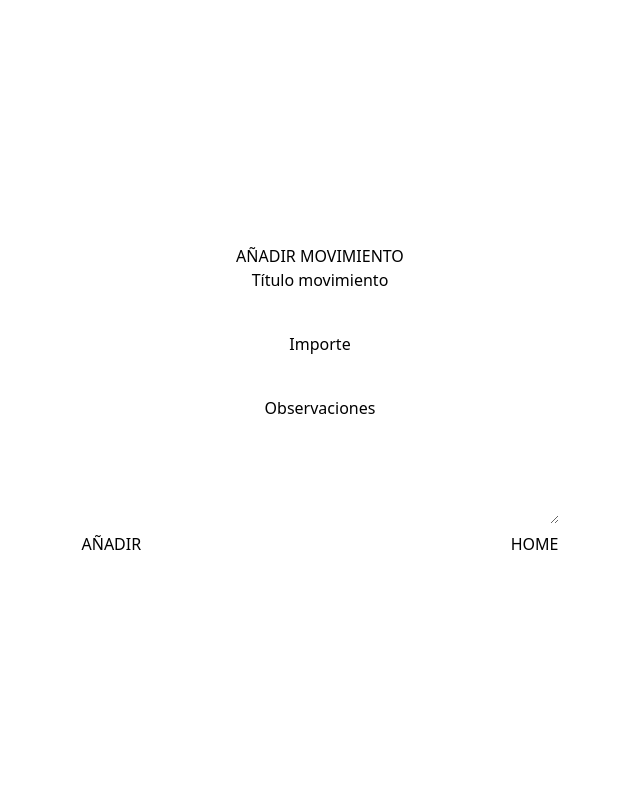
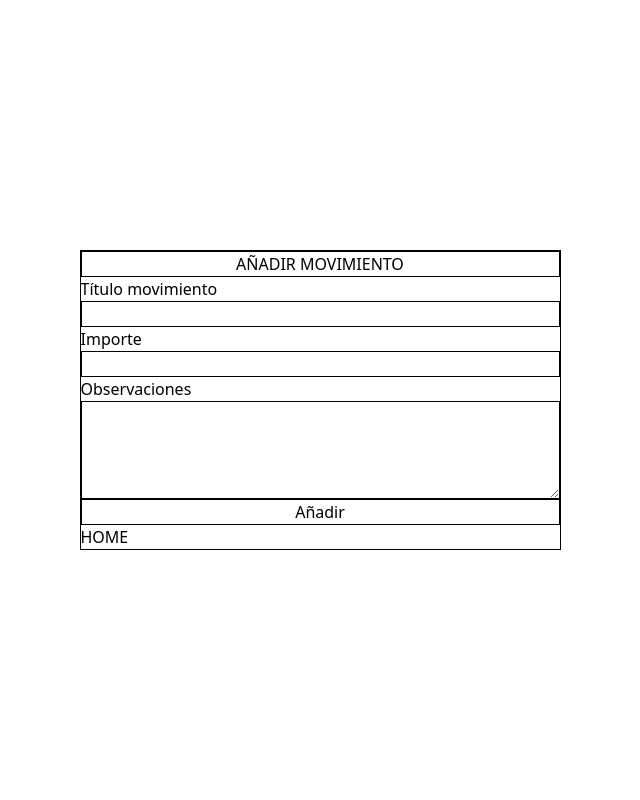
Before and after one commit to jvivas95/movimientos-dinero, a PHP site: the page made by app/views/añadirMovimiento.php in a window 1280 px wide. Shown: the whole page, without its empty margins (320-960 px from the left). Run offline with PHP 8.4, Linux system fonts and the light colour scheme.

Commit message:
Revert "Merge branch 'AnadirMovimiento'"
This reverts commit 4a4f892ea1695f206db41ca1aaabb9169807242e, reversing
changes made to d3fa3f5c4dc6320b063f6831dd164c51df7eeb77.

```diff
--- a/app/views/añadirMovimiento.php
+++ b/app/views/añadirMovimiento.php
@@ -10,25 +10,23 @@
     <link rel="stylesheet" href="<?php echo BASE_URL;?>/public/assets/css/style.css">
     <title>Añadir movimiento</title>
 </head>
-<body class="flex flex-col items-center justify-center h-screen bg-purple-900 text-white">
+<body class="flex flex-col items-center justify-center h-screen">
     <!--< ?php include_once (__DIR__ . '/layouts/sidebar.php') ?>-->
-    <h1 class="text-center  text-5xl pb-8">AÑADIR MOVIMIENTO</h1>
-    <main class="">
+    <main class="border border-solid">
         <div class="w-auto">
+        <h1 class="border border-solid text-center">AÑADIR MOVIMIENTO</h1>
         <div>
-            <form class="flex flex-col text-center justify-center items-center space-y-2" action="?route=añadirMovimiento" method="POST">
-                <label class="text-2xl">Título movimiento</label>
-                <input class="text-black border border-solid border-black rounded-2xl w-fit pl-2 bg-white" type="text" name="tituloMov" required>
-                <label class="text-2xl">Importe</label>
-                <input class="text-black border border-solid border-black rounded-2xl pl-2 bg-white" type="number" name="importe" required>
-                <label class="text-2xl">Observaciones</label>
-                <textarea class="text-black border border-solid border-black rounded-2xl p-2.5 bg-white" name="observaciones" rows="4" cols="50"></textarea>
-                <div class="flex justify-between w-full">
-                    <button class="p-2 cursor-pointer border border-solid bg-blue-400 rounded-2xl hover:bg-sky-800 duration-300" type="submit">AÑADIR</button>
-                    <a class="border border-solid h-fit p-2 rounded-2xl bg-blue-400 hover:bg-sky-800 duration-300" type="button" href="?route=dashboard">HOME</a>
-                </div>
+            <form class="flex flex-col" action="?route=añadirMovimiento" method="POST">
+                <label>Título movimiento</label>
+                <input class="border border-solid" type="text" name="tituloMov" required>
+                <label>Importe</label>
+                <input class="border border-solid" type="number" name="importe" required>
+                <label>Observaciones</label>
+                <textarea class="border border-solid" name="observaciones" rows="4" cols="50"></textarea>
+                <button class="border border-solid" type="submit">Añadir</button>
             </form>
         </div>
+        <a type="button" href="?route=dashboard">HOME</a>
     </main>
 </body>
 </html>
--- a/app/views/login.php
+++ b/app/views/login.php
@@ -18,14 +18,14 @@
             <input type="hidden" name="action" value="login">
             <label for="nusuario">Nombre de Usuario</label>
             <input
-                class="border border-solid rounded-2xl bg-blue-200 pl-4 text-black"
+                class="border border-solid rounded-2xl bg-blue-200 pl-4"
                 type="text"
                 name="nusuario"
                 required
             >
             <label for="password">Contraseña</label>
             <input
-                class="border border-solid rounded-2xl bg-blue-200 pl-4 text-black"
+                class="border border-solid rounded-2xl bg-blue-200 pl-4"
                 type="password"
                 name="password"
                 required
```
Also changed, not shown: app/views/registro.php (+4 -4 lines), public/assets/css/style.css.
